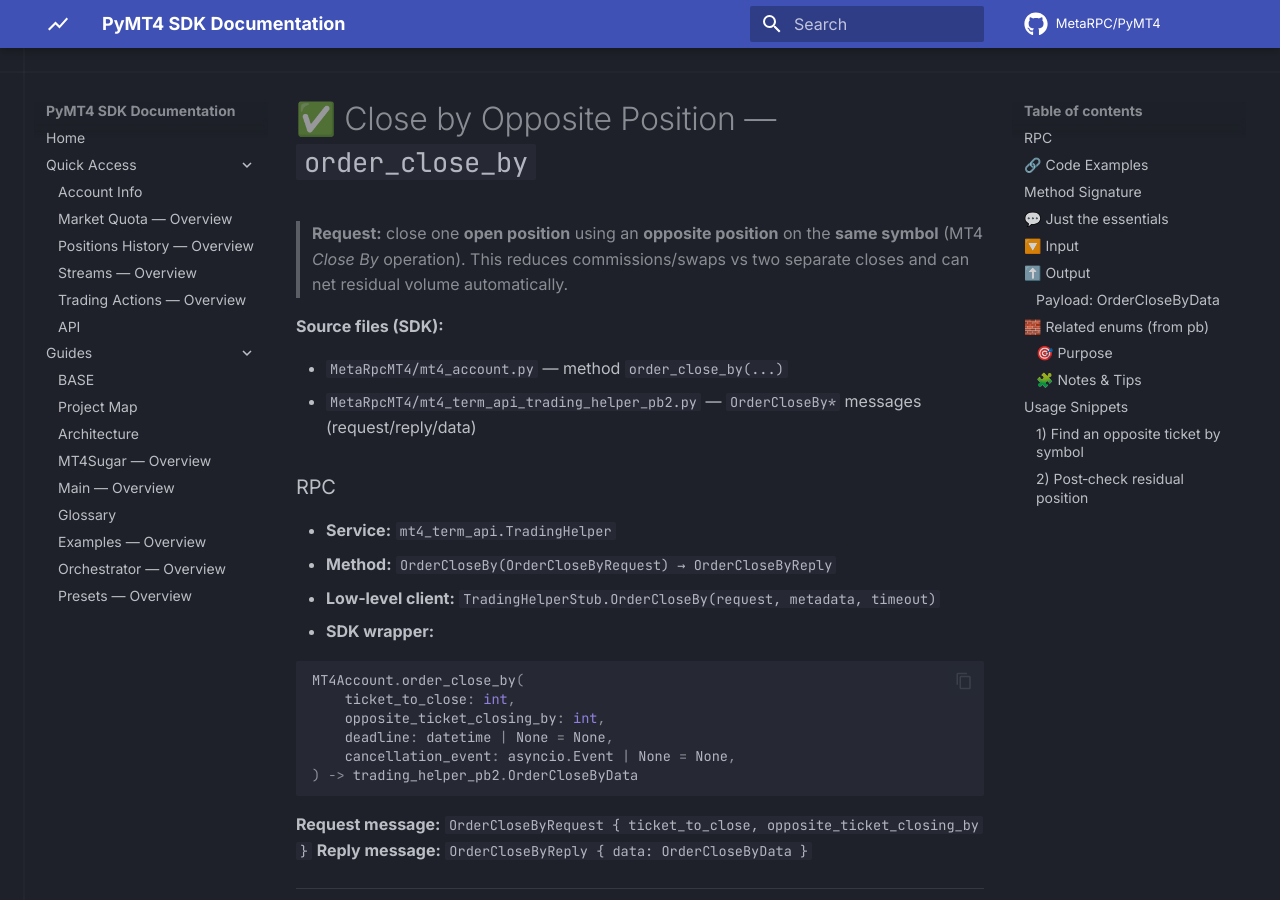
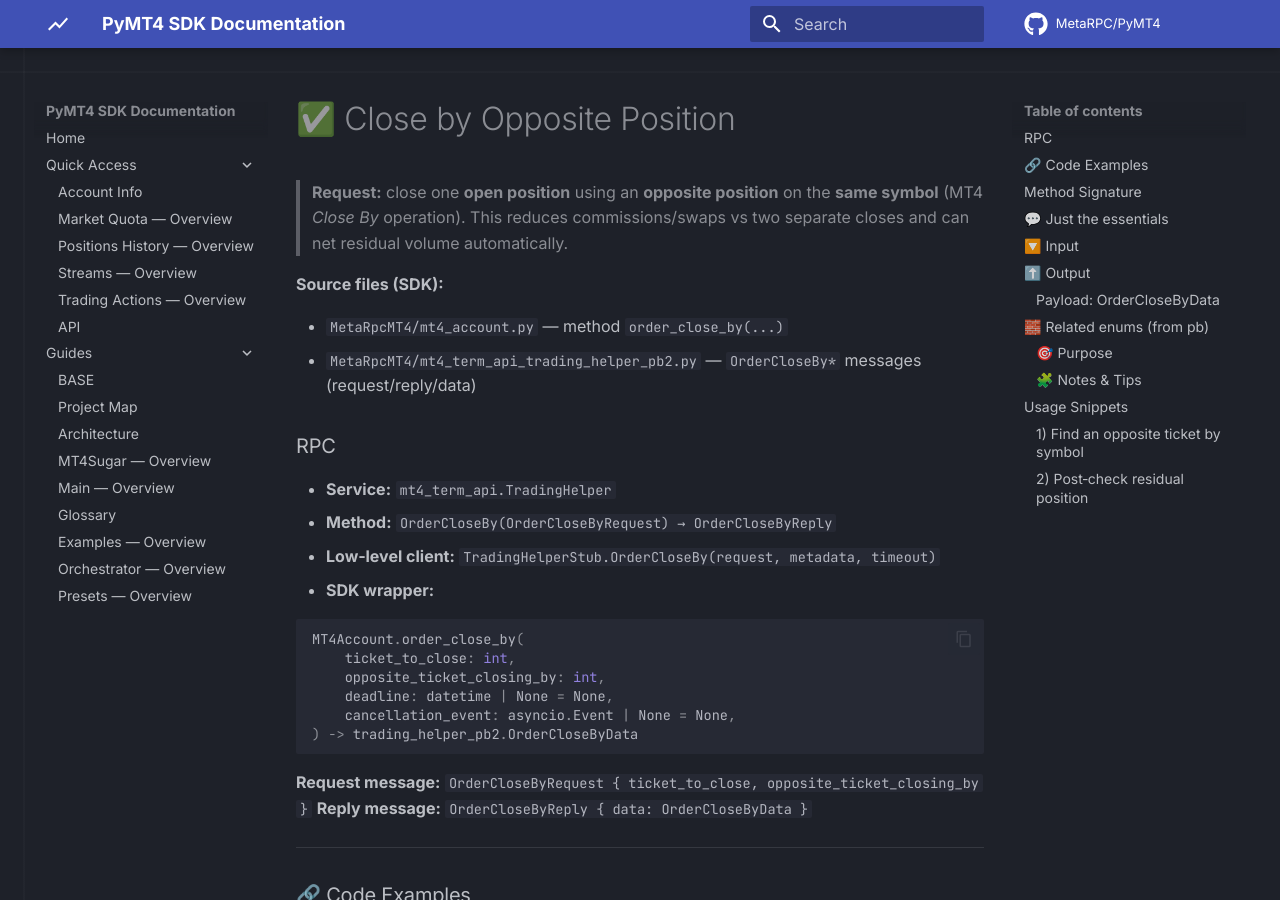
Before and after one commit to MetaRPC/PyMT4, an MkDocs documentation site: the page built from docs/MT4Account/Trading_Actions/order_close_by.md, in a window 1280 px wide and 900 px high. Built offline with MkDocs 1.6.1 and Material for MkDocs 9.7.7, drawn with Linux system fonts in a browser that asks for light colours; comment, search, counter and statistics services are not loaded.

Commit message:
Update order_close_by.md

```diff
--- a/docs/MT4Account/Trading_Actions/order_close_by.md
+++ b/docs/MT4Account/Trading_Actions/order_close_by.md
@@ -1,4 +1,4 @@
-# ✅ Close by Opposite Position — `order_close_by`
+# ✅ Close by Opposite Position
 
 > **Request:** close one **open position** using an **opposite position** on the **same symbol** (MT4 *Close By* operation).
 > This reduces commissions/swaps vs two separate closes and can net residual volume automatically.
```
